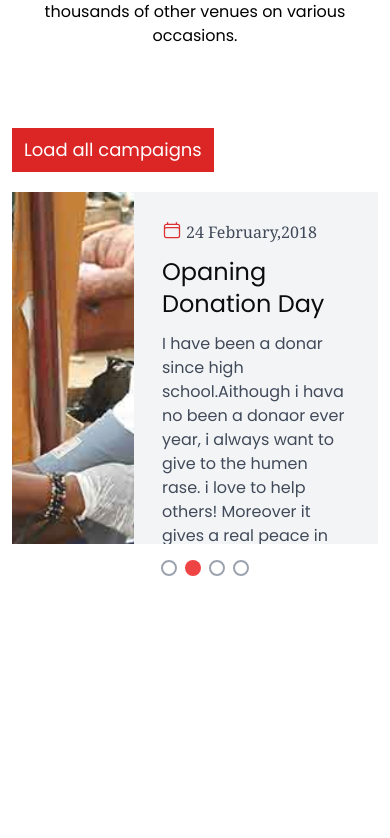
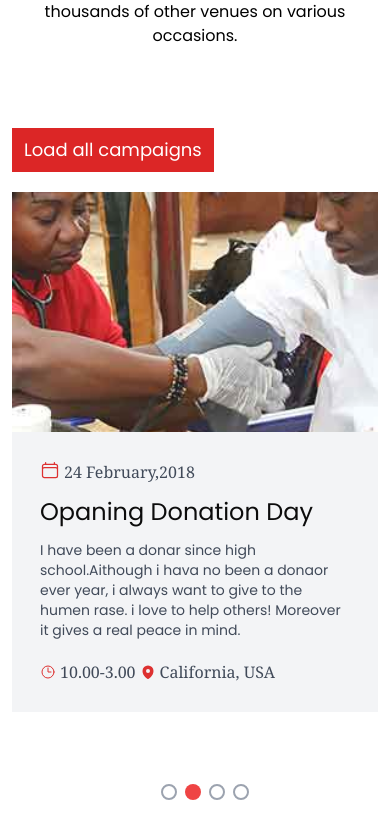
Before and after one commit to miraz66/dream_touch_blood, a React (Vite) app: page / in a window 390 px wide. Shown: the part 2407-3245 px from the top of the page. Before the commit the page ends 3079 px from the top, so only its background shows below. Built offline with nearby package versions, Linux system fonts and the light colour scheme.

Commit message:
campaignsRes

```diff
--- a/src/components/CampaignCard.jsx
+++ b/src/components/CampaignCard.jsx
@@ -10,12 +10,15 @@ export default function CampainCard({
 }) {
   return (
     <>
-      <div className="flex bg-gray-100 hover:shadow-xl hover:shadow-gray-300 ease-out duration-300">
+      <div className="flex flex-wrap bg-gray-100 hover:shadow-xl hover:shadow-gray-300 ease-out duration-300">
         <div
-          className={"w-1/3 bg-no-repeat bg-center bg-cover " + images}
+          className={
+            "w-full max-md:h-60 md:w-1/3 bg-no-repeat bg-center bg-cover " +
+            images
+          }
         ></div>
 
-        <div className="w-2/3 p-7">
+        <div className="md:w-2/3 p-7">
           <div className="flex font-serif gap-1 text-gray-700">
             <svg
               xmlns="http://www.w3.org/2000/svg"
@@ -36,9 +39,9 @@ export default function CampainCard({
           </div>
           <h3 className="text-2xl py-3">{title}</h3>
 
-          <p className="text-gray-700">{paragraph}</p>
+          <p className="text-sm md:text-base text-gray-700">{paragraph}</p>
 
-          <div className="flex gap-5 pt-5 text-gray-700">
+          <div className="flex gap-1 md:gap-5 flex-wrap pt-5 text-gray-700 ">
             <h6 className="flex gap-1 font-serif items-center">
               <svg
                 xmlns="http://www.w3.org/2000/svg"
--- a/src/components/Campaigns.jsx
+++ b/src/components/Campaigns.jsx
@@ -24,7 +24,7 @@ function Campaigns() {
         <div className="w-full lg:w-1/2">
           <AutoSlider
             cardsData={CampaignCardData}
-            css="h-[22rem] md:h-[21rem]"
+            css="h-[36rem] md:h-[21rem]"
             buttonCss="hidden"
             dotsCss="ml-5 md:ml-16 mt-4 flex justify-center"
           />
```
